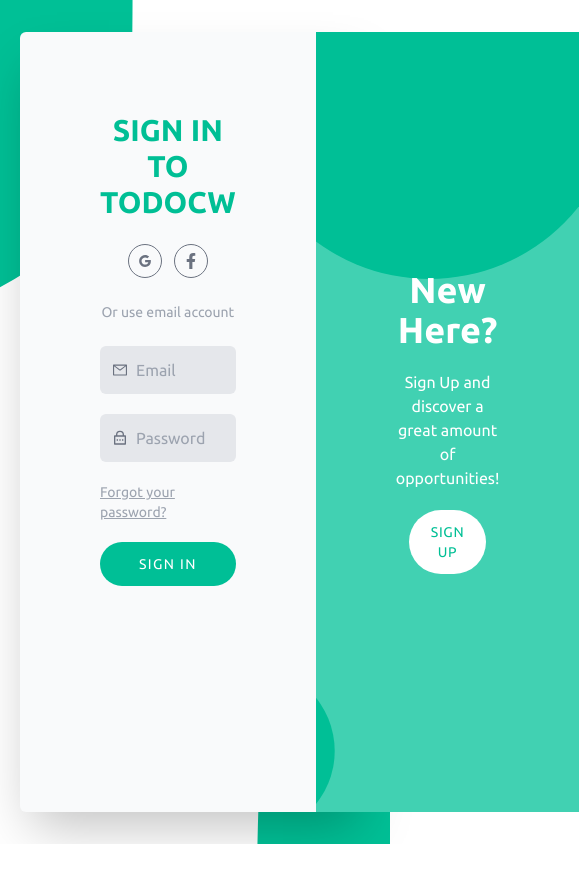
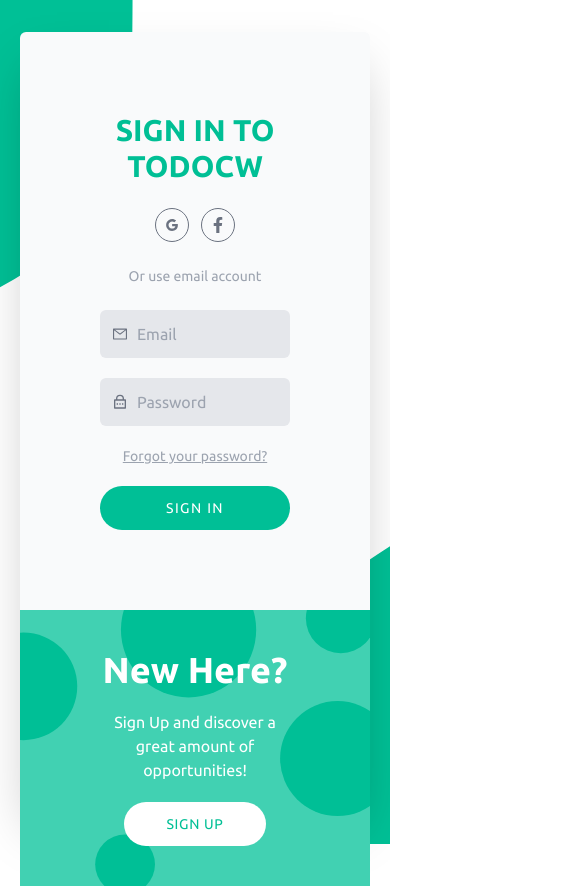
Before and after one commit to Ivowainer/todo_mern, a Next.js app in the folder frontend/: page / in a window 390 px wide. Shown: the whole page, 579 px wide, since content can reach past the window. Before the commit the page ends 844 px from the top, so only its background shows below. Built offline with nearby package versions, Linux system fonts and the light colour scheme; no server answers.

Commit message:
Responsive Panel Login & Register

```diff
--- a/frontend/src/components/loginpanel/Panel.jsx
+++ b/frontend/src/components/loginpanel/Panel.jsx
@@ -7,7 +7,7 @@ const Panel = () => {
 
   return (
     <div className='h-full w-full bg-gray-50 rounded-md shadow-2xl'>
-      <div className={`flex ${login ? "" : "flex-row-reverse"} h-full`}>
+      <div className={`flex ${login ? "" : "flex-row-reverse"} h-full md:flex-row flex-col`}>
           <Login />
           <Register />
       </div>
```
